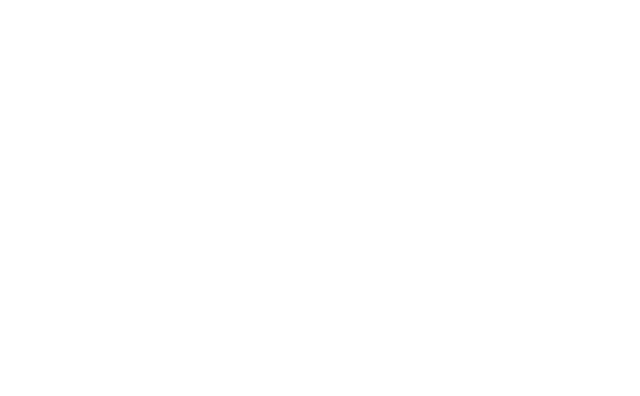
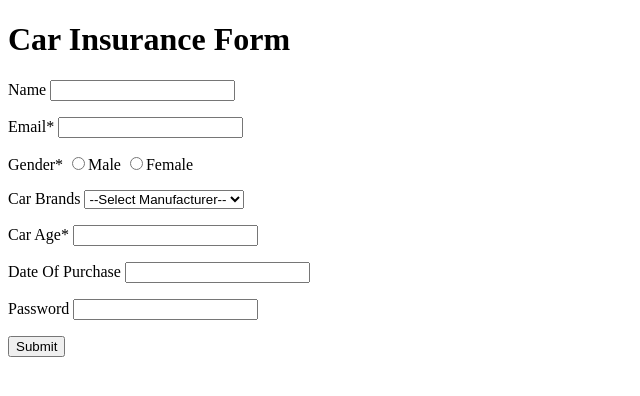
Before and after one commit to acciojob/car-insurance-form-ShoutingEagle, a website: page main.html in a window 1280 px wide. Shown: the whole page, without its empty margins (0-640 px from the left). Drawn offline with Linux system fonts and the light colour scheme.

Commit message:
created a submission

```diff
--- a/main.html
+++ b/main.html
@@ -3,10 +3,51 @@
 <html>
 
 <head>
+	<meta charset="utf-8">
+	<meta name="viewport" content="width-device-width, initial-scale=1.0">
 	<link rel="stylesheet" href="styles.css">
+	<title>Form</title>
 </head>
 
 <body>
+
+
+	<form method="post">
+		<h1>Car Insurance Form</h1>
+
+		<p><label for="name">Name</label>
+		<input type="text" name="name" id="name"></p>
+
+		<p><label for="email">Email*</label>
+		<input type="email" name="email" id="email" required></p>
+
+		<p><label for="gender">Gender*</label>
+		<input type="radio" name="gender" id="male" required>Male
+		<input type="radio" name="gender" id="male" required>Female</p>
+
+		<p><label for="cars">Car Brands</label>
+		<select name="cars" id="cars" >
+			<option value="">--Select Manufacturer--</option>
+			<option value="bmw">BMW</option>
+			<option value="audi">Audi</option>
+			<option value="mercedez">Mercedez</option>
+		</select>
+		</p>
+
+		<p><label for="carage">Car Age*</label>
+		<input type="number" name="carage" id="carage" required></p>
+
+		<p><label for="dop">Date Of Purchase</label>
+		<input type="dop" name="dop" id="dop"></p>
+
+		<p><label for="password">Password</label>
+		<input type="password" name="password" id="password"></p>
+
+		<p><label for="button" id="button"></label>
+		<button type="button">Submit</button></p>
+
+
+	</form>
 	<!-- the entire body must be written by student -->
     <script type="text/javascript" src="./script.js">
 </script>
```
